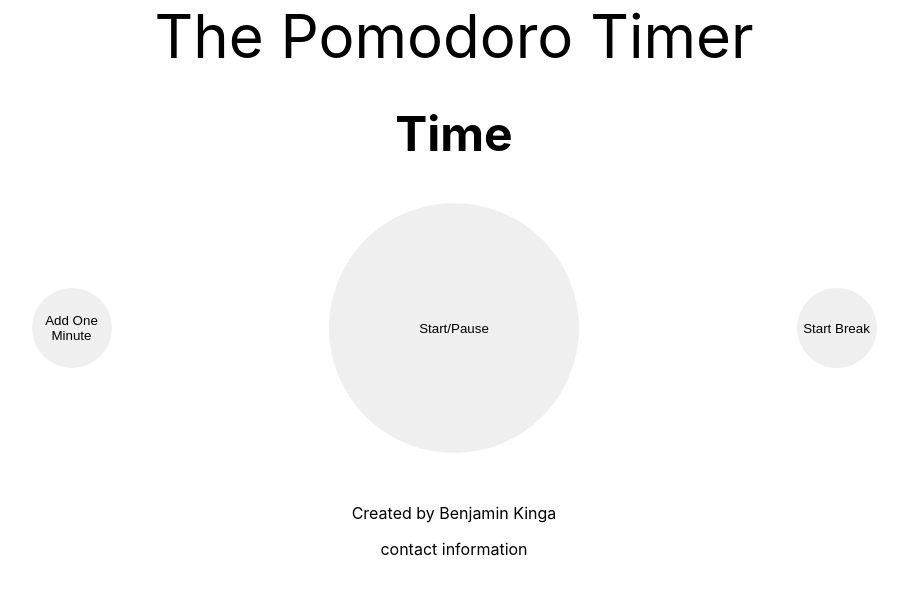
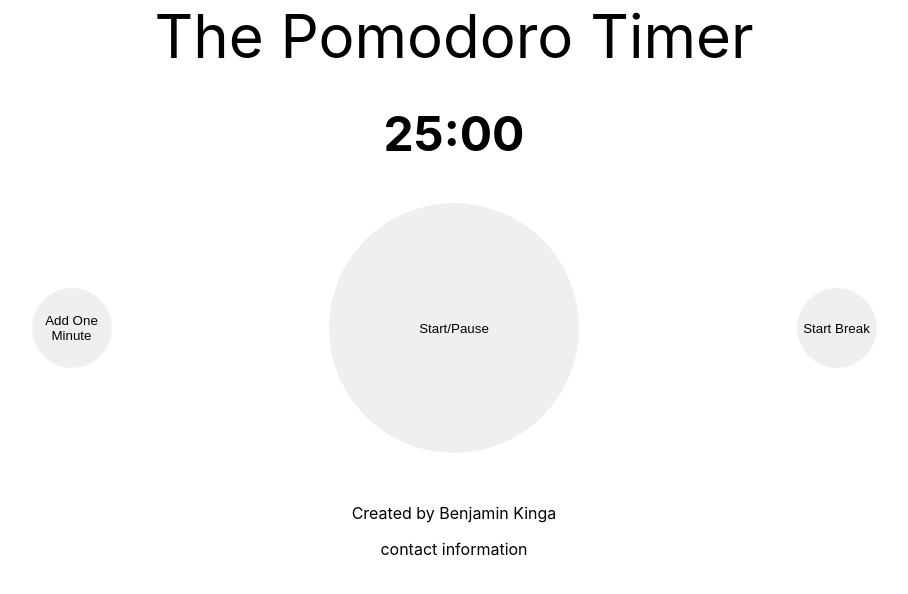
Before and after one commit to thescripted/pomodoro, a React (Create React App) app: page / in a window 1280 px wide. Shown: the top 594 px of the page, without its empty margins (186-1094 px from the left). Built offline with nearby package versions, Linux system fonts and the light colour scheme.

Commit message:
created helper function to format time

```diff
--- a/src/Pomodoro.js
+++ b/src/Pomodoro.js
@@ -1,9 +1,24 @@
-import React from "react";
+import React, { useState, useEffect } from "react";
+import { formatTime } from "./helper";
 
 const Pomodoro = () => {
+  const [timer, setTimer] = useState(1500);
+  const [active, setActive] = useState(false);
+
+  useEffect(() => {
+    const time = setTimeout(() => setTimer(timer - 1), 1000);
+    if (!active) {
+      clearTimeout(time);
+    }
+  }, [timer, active]);
+
+  const handleTimer = () => {
+    setActive(!active);
+  };
+
   return (
     <div className="container">
-      <h1>Time</h1>
+      <h1>{formatTime(timer)}</h1>
       <div className="button-container">
         <span className="minute">
           <button className="button smaller-button minute-button">
@@ -11,7 +26,10 @@ const Pomodoro = () => {
           </button>
         </span>
         <span className="pomodoro">
-          <button className="button bigger-button pomodoro-button">
+          <button
+            className="button bigger-button pomodoro-button"
+            onClick={handleTimer}
+          >
             Start/Pause
           </button>
         </span>
--- /dev/null
+++ b/src/helper/index.js
@@ -0,0 +1,8 @@
+export const formatTime = (time) => {
+  // Retrieves the current time in milliseconds and returns the time in mm:ss format
+  const minute = Math.floor((time % 3600) / 60);
+  const second = Math.floor((time % 3600) % 60);
+  let timeFormated =
+    (minute < 10 ? "0" : "") + minute + ":" + (second < 10 ? "0" : "") + second;
+  return timeFormated;
+};
```
